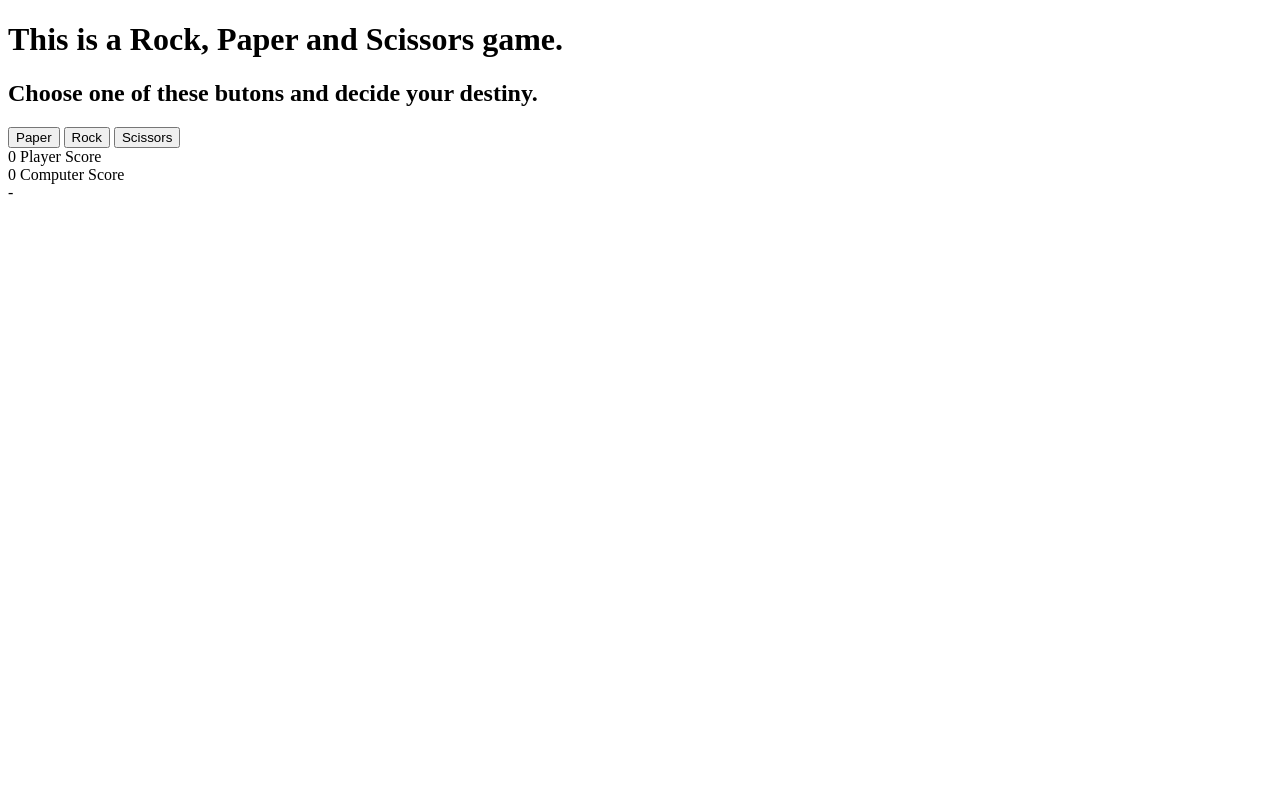
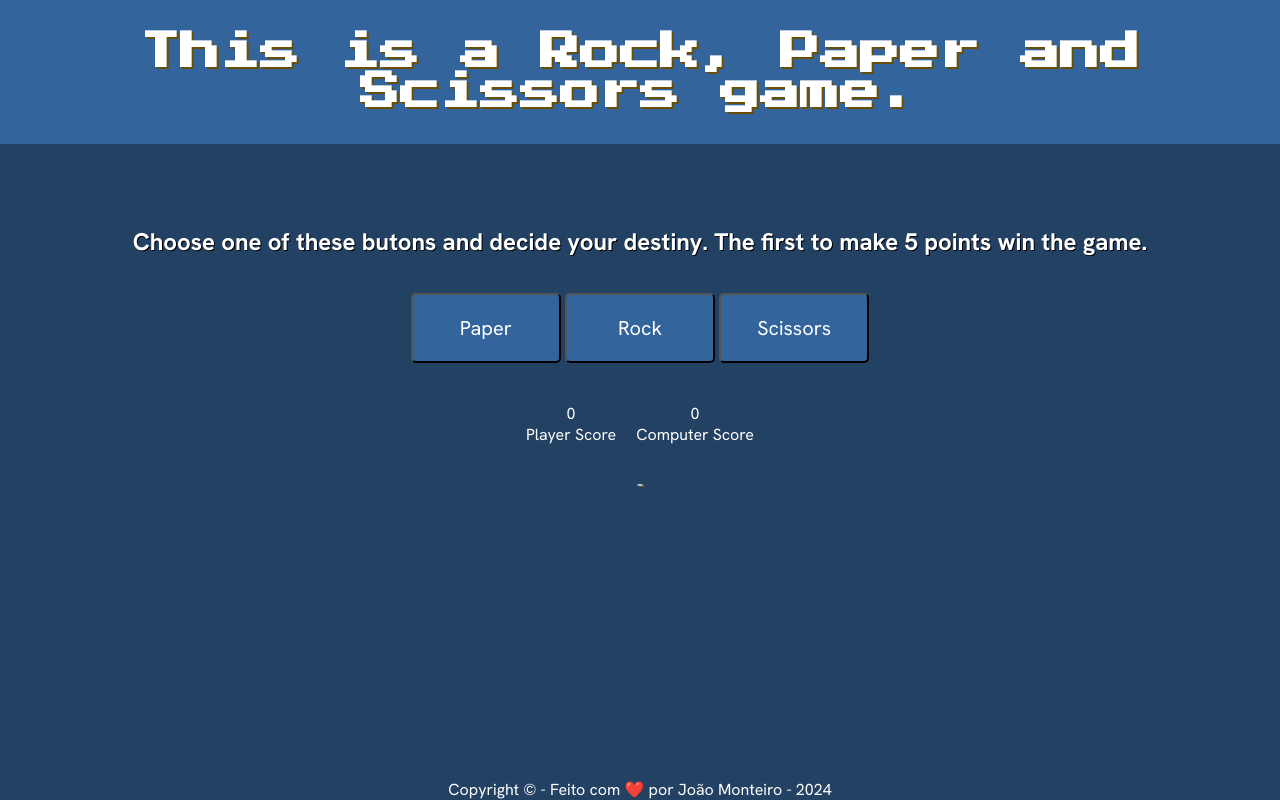
Before and after one commit to joaomonteiroSN/rock-paper-scissors, a plain HTML site: page index.html in a window 1280 px wide. Drawn offline with Linux system fonts and the light colour scheme.

Commit message:
adicao do css e ajustes na logica do resultado final

```diff
--- a/index.html
+++ b/index.html
@@ -11,7 +11,7 @@
 <body>
     <div class="container">
         <h1>This is a Rock, Paper and Scissors game.</h1>
-        <h2>Choose one of these butons and decide your destiny.</h2>
+        <h2>Choose one of these butons and decide your destiny. The first to make 5 points win the game.</h2>
         <div id="playerChoises">
             <button type="button" id="paper">Paper</button>
             <button type="button" id="rock">Rock</button>
@@ -26,12 +26,14 @@
                 <span>0</span>
                 <span>Computer Score</span>
             </div>
-            <div class="roundResult">
-                -
-            </div>
         </div>
+        <div class="roundResult">
+            -
+        </div>
+
+        <footer>Copyright © - Feito com ❤️ por João Monteiro - <script>document.write(new Date().getFullYear())</script></footer>
+
         <div class="modal-container">
-            <h3>Modal</h3>
             <button id="btn-endGame">Play Again</button>
         </div>
     </div>
--- a/index.js
+++ b/index.js
@@ -102,16 +102,13 @@ function game() {
     if (playerPoints === 5 || computerPoints === 5) {
         openModal();
     }
-    // console.log("escolha do PLAYER: " + playerSelection);
-    // console.log("escolha do COMPUTADOR: " + computerChoise);
-    // console.log("quem ganhou o ROUND: " + roundWinner);
 }
 
 const modal = document.querySelector(".modal-container");
 
 function openModal() {
     finalResult.innerText = playerPoints > computerPoints ? "Jogador venceu!" : "Computador venceu."
-    container.appendChild(finalResult);
+    modal.appendChild(finalResult);
     modal.classList.add("active");
 }
 
@@ -128,6 +125,6 @@ function endGame() {
     playerScoreEl.innerText = playerPoints;
     computerScoreEl.innerText = computerPoints;
     roundResult.innerText = "-";
-    container.removeChild(finalResult);
+    modal.removeChild(finalResult);
     modal.classList.remove("active");
 }
--- a/style.css
+++ b/style.css
@@ -1,7 +1,105 @@
+@import url('https://fonts.googleapis.com/css2?family=Hanken+Grotesk:ital,wght@0,100..900;1,100..900&family=Press+Start+2P&display=swap');
+
+* {
+    margin: 0;
+    padding: 0;
+    box-sizing: border-box;
+    color: #ffffff;
+    font-family: "Hanken Grotesk", sans-serif;
+}
+
+body {
+    background-color: #234163;
+}
+
+
+.container {
+    max-height: 100vw;
+    display: flex;
+    flex-direction: column;
+    align-items: center;
+}
+
+h1 {
+    background-color: #33649c;
+    font-family: "Press Start 2P", system-ui;
+    width: 100%;
+    text-align: center;
+    padding: 0.8em;
+    text-shadow: 2px 2px #694e04;
+    font-size: 40px;
+}
+
+h2 {
+    padding: 0.9em 0.5em 0.9em 0.5em;
+    margin-top: 60px;
+    text-align: center;
+    text-shadow: 1px 1px #000000;
+}
+
+#playerChoises {
+    padding: 0.9em 0 0.9em 0;
+}
+
+button {
+    background-color: #33649c;
+    padding: 1.0em;
+    border-radius: 5px;
+    width: 150px;
+    transition-duration: 0.4s;
+    font-size: 20px;
+}
+
+button:hover {
+    background-color: #eeeb47;
+    color: #000000;
+}
+
+.results {
+    display: flex;
+    padding: 1em 0 1em 0;
+}
+
+.results>div {
+    display: flex;
+    text-align: center;
+    margin: 10px;
+    flex-direction: column;
+}
+
+.roundResult {
+    font-size: 20px;
+    text-shadow: 2px 1px #817f14;
+    margin-bottom: 30px;
+}
+
 .modal-container {
     display: none;
+    position: fixed;
+    z-index: 1;
+    top: 50%;
+    left: 50%;
+    width: 300px;
+    padding: 30px;
+    transform: translate(-50%, -50%) scale(0);
+    transition: 200ms ease-in-out;
 }
 
 .active {
+    transform: translate(-50%, -50%) scale(1);
+
     display: flex;
+    flex-direction: column;
+    align-items: center;
+    padding: 2em;
+    border: 1px solid #000000;
+    background-color: #4085d4;
+    border-radius: 5px;
 }
+
+footer {
+    position: absolute;
+    bottom: 0;
+    width: 100%;
+    text-align: center;
+}
```
